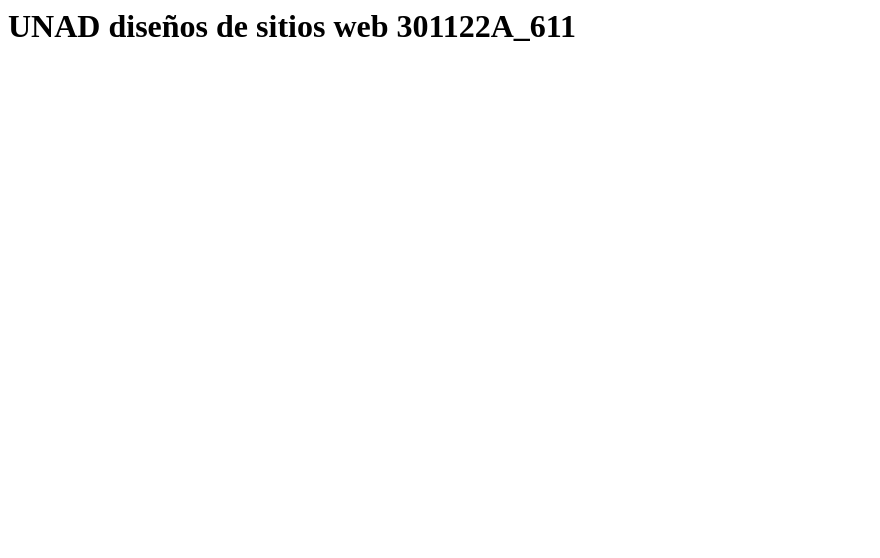
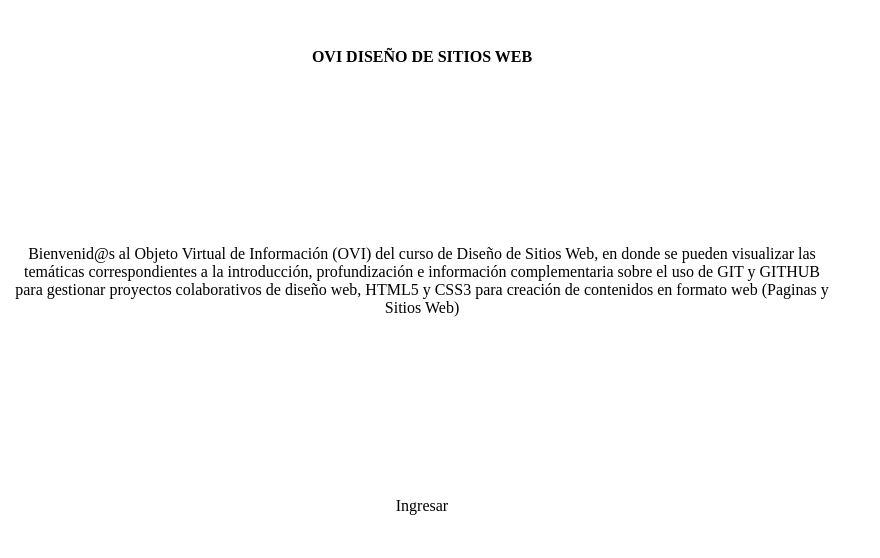
Before and after one commit to jairolop88/UNAD_diseno_sitio_web_301122A_611, a plain HTML site: page index.html in a window 1280 px wide. Shown: the whole page, without its empty margins (0-880 px from the left). Drawn offline with Linux system fonts and the light colour scheme.

Commit message:
Update index.html

```diff
--- a/index.html
+++ b/index.html
@@ -1 +1,20 @@
-<h1>UNAD diseños de sitios web 301122A_611</h1>
+<html>
+<head>
+
+<title>Inicio</title>
+</head>
+
+<body>
+<table width="828" height="547" border="0">
+  <tr>
+    <td width="321"><div align="center"><strong>OVI DISEÑO DE SITIOS WEB</strong></div></td>
+  </tr>
+  <tr>
+    <td><div align="center">Bienvenid@s al Objeto Virtual de Información (OVI) del curso de Diseño de Sitios Web, en donde se pueden visualizar las temáticas correspondientes a la introducción, profundización e información complementaria sobre el uso de GIT y GITHUB para gestionar proyectos colaborativos de diseño web, HTML5 y CSS3 para creación de contenidos en formato web (Paginas y Sitios Web)</div></td>
+  </tr>
+  <tr>
+    <td><div align="center"> Ingresar</div></td>
+  </tr>
+</table>
+</body>
+</html>
```
